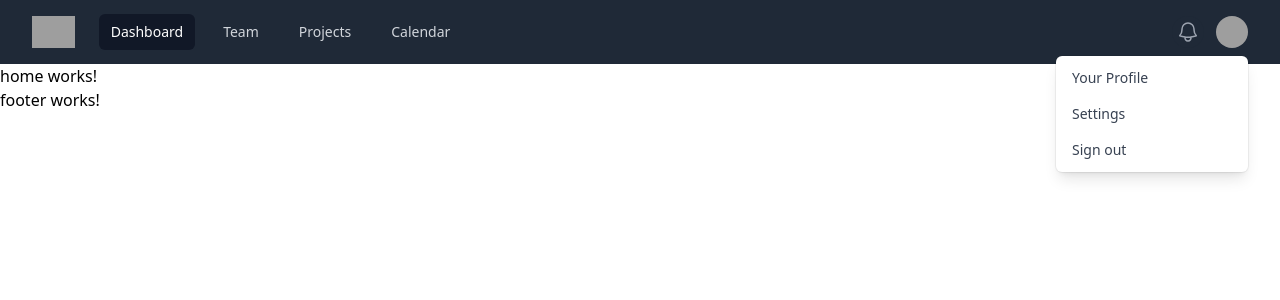
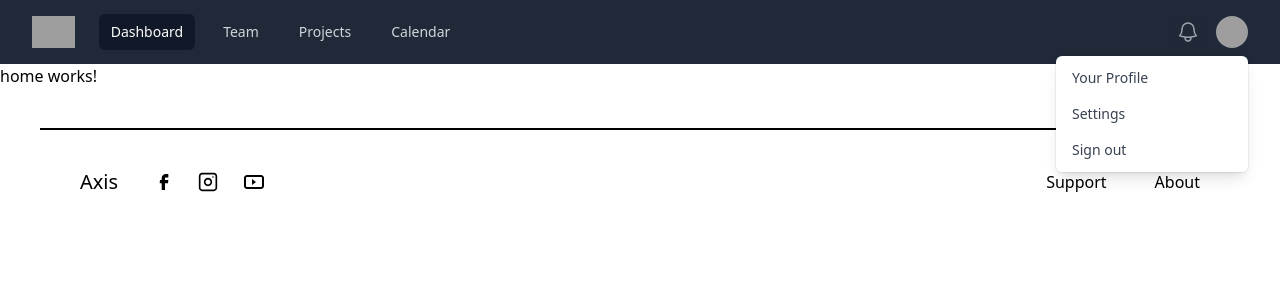
Before and after one commit to acm-projects/Axis, an Angular app in the folder Axis/frontend/axis/: page / in a window 1280 px wide. Shown: the top 300 px of the page. Built offline with nearby package versions, Linux system fonts and the light colour scheme; grey boxes are pictures that could not be loaded.

Commit message:
Footer Styling Done

```diff
--- a/Axis/frontend/axis/src/app/shared/components/footer/footer.component.html
+++ b/Axis/frontend/axis/src/app/shared/components/footer/footer.component.html
@@ -1 +1,55 @@
-<p>footer works!</p>
+
+
+<footer>
+    <div class="flex flex-row justify-between items-center text-[var(--ddgrey)] border-t-2 m-10 py-2 border-[var(--llgrey)]">
+        <div class="flex flex-row justify-between items-center sm:gap-2 px-10">
+            <div class="justify-center text-xl">
+                Axis
+            </div>
+            <div class="flex flex-row justify-between sm:gap-0 md:gap-2 lg:gap-4 p-8 px-6">
+                <button class="px-1">
+                <svg width="20" height="20" viewBox="0 0 24 24" fill="var(--dlgrey)" xmlns="http://www.w3.org/2000/svg"
+                >
+                    <path
+                        d="M9.19795 21.5H13.198V13.4901H16.8021L17.198 9.50977H13.198V7.5C13.198 6.94772 13.6457 6.5 14.198 6.5H17.198V2.5H14.198C11.4365 2.5 9.19795 4.73858 9.19795 7.5V9.50977H7.19795L6.80206 13.4901H9.19795V21.5Z"
+                    />
+                </svg>
+                </button>
+                <button class="px-1">
+                    <svg width="20" height="20" viewBox="0 0 24 24" fill="var(--dlgrey)" xmlns="http://www.w3.org/2000/svg">
+                    <path
+                        fill-rule="evenodd"
+                        clip-rule="evenodd"
+                        d="M12 7C9.23858 7 7 9.23858 7 12C7 14.7614 9.23858 17 12 17C14.7614 17 17 14.7614 17 12C17 9.23858 14.7614 7 12 7ZM9 12C9 13.6569 10.3431 15 12 15C13.6569 15 15 13.6569 15 12C15 10.3431 13.6569 9 12 9C10.3431 9 9 10.3431 9 12Z"
+                    />
+                    <path
+                        d="M18 5C17.4477 5 17 5.44772 17 6C17 6.55228 17.4477 7 18 7C18.5523 7 19 6.55228 19 6C19 5.44772 18.5523 5 18 5Z"
+                    />
+                    <path
+                        fill-rule="evenodd"
+                        clip-rule="evenodd"
+                        d="M5 1C2.79086 1 1 2.79086 1 5V19C1 21.2091 2.79086 23 5 23H19C21.2091 23 23 21.2091 23 19V5C23 2.79086 21.2091 1 19 1H5ZM19 3H5C3.89543 3 3 3.89543 3 5V19C3 20.1046 3.89543 21 5 21H19C20.1046 21 21 20.1046 21 19V5C21 3.89543 20.1046 3 19 3Z"
+                    />
+                    </svg>
+                </button>
+                <button class="px-1">
+                    <svg width="24" height="24" viewBox="0 0 24 24" fill="var(--dlgrey)" xmlns="http://www.w3.org/2000/svg">
+                    <path
+                        fill-rule="evenodd"
+                        clip-rule="evenodd"
+                        d="M5 7H19C19.5523 7 20 7.44771 20 8V16C20 16.5523 19.5523 17 19 17H5C4.44772 17 4 16.5523 4 16V8C4 7.44772 4.44772 7 5 7ZM2 8C2 6.34315 3.34315 5 5 5H19C20.6569 5 22 6.34315 22 8V16C22 17.6569 20.6569 19 19 19H5C3.34315 19 2 17.6569 2 16V8ZM10 9L14 12L10 15V9Z"
+                    />
+                    </svg>
+                </button>
+            </div>
+        </div>
+        <div class="flex flex-row justify-between sm:gap-6 md:gap-10 lg:gap-12 px-10 text-md">
+            <div>
+                Support
+            </div>
+            <div >
+                About
+            </div>
+        </div>
+    </div>
+</footer>
```
